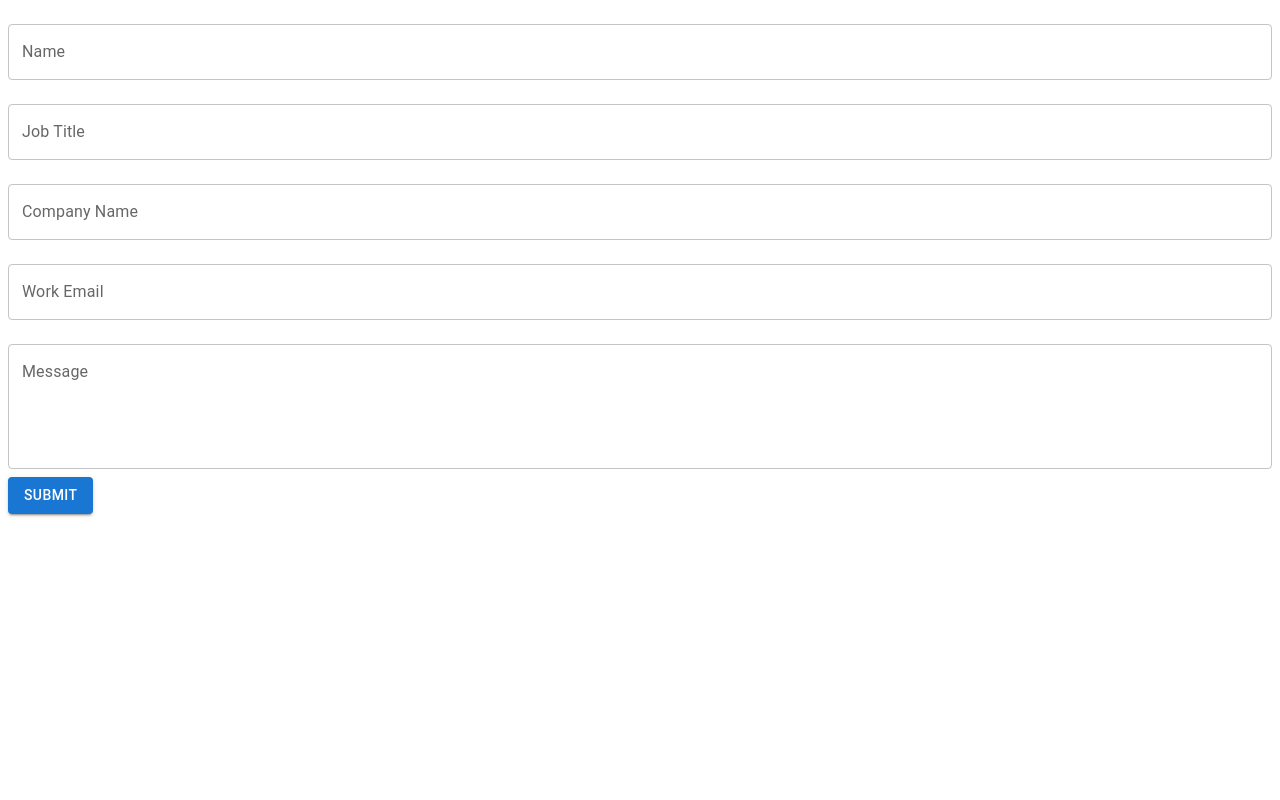
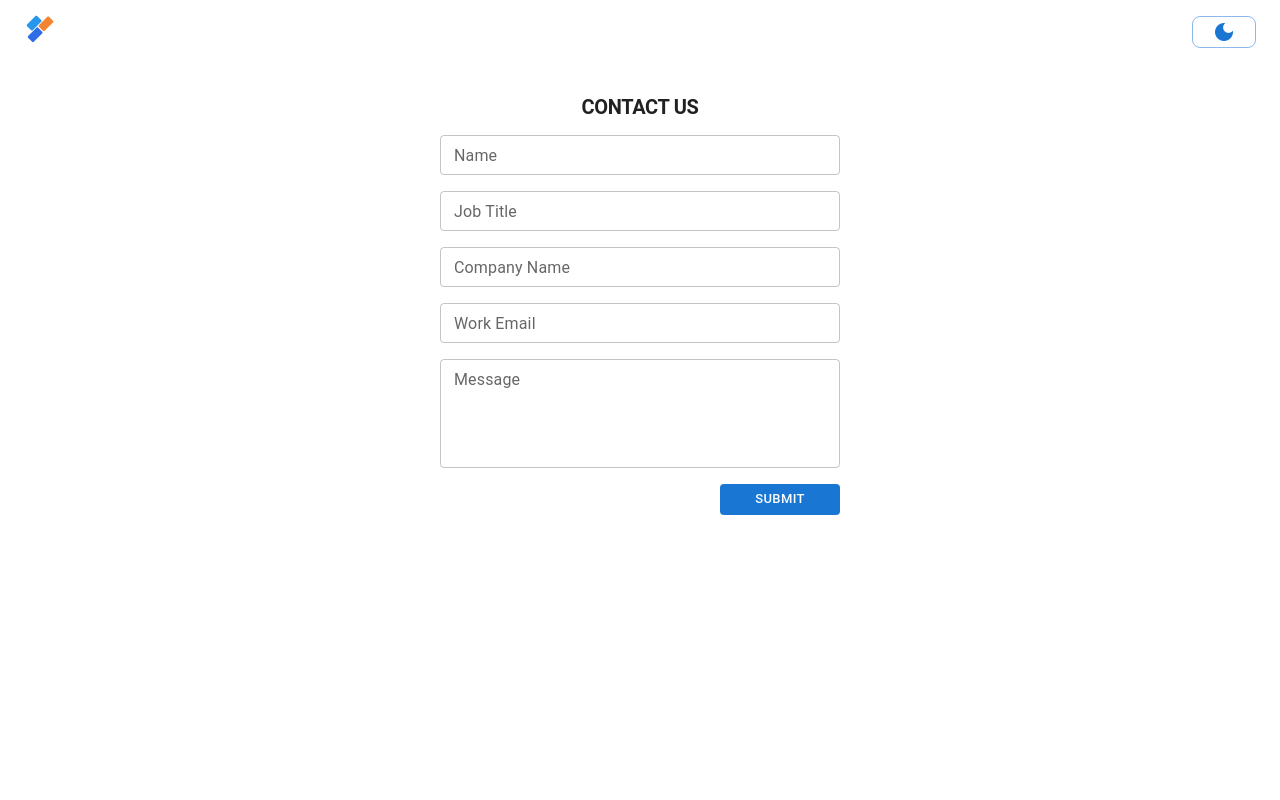
Before and after one commit to corpulent/website, a Next.js app: page /contact in a window 1280 px wide. Shown: the top 800 px of the page. Built offline with nearby package versions, Linux system fonts and the light colour scheme; no server answers.

Commit message:
feat: integrated contact form with the API

```diff
--- a/pages/contact.tsx
+++ b/pages/contact.tsx
@@ -1,7 +1,41 @@
-import React, { FunctionComponent, ReactElement } from "react";
+import React, { ReactElement } from "react";
 import { useFormik } from "formik";
-import { Button, TextField } from "@mui/material";
-import * as notion from "../utils/notion";
+import {
+  Button,
+  Container,
+  TextField,
+  Typography,
+  styled,
+} from "@mui/material";
+import { useCreateEnquiry } from "../hooks";
+import { PrimaryLayout } from "../components/layouts";
+import { TNextPageWithLayout } from "../types";
+
+const Root = styled(Container)``;
+
+const FormContainer = styled("div")`
+  display: flex;
+  flex-direction: column;
+  align-items: center;
+`;
+
+const Form = styled("form")`
+  display: flex;
+  flex-direction: column;
+  align-items: end;
+  width: 400px;
+  margin-top: ${({ theme }) => theme.spacing(2)};
+  row-gap: ${({ theme }) => theme.spacing(2)};
+`;
+
+const FormTitle = styled(Typography)`
+  font-size: 20px;
+  font-weight: 600;
+`;
+
+const Submit = styled(Button)`
+  width: 120px;
+`;
 
 interface IEnquiryFormValues {
   name: string;
@@ -19,10 +53,15 @@ const initialValues: IEnquiryFormValues = {
   message: "",
 };
 
-const EnquiryForm: FunctionComponent = (): ReactElement => {
+const EnquiryForm: TNextPageWithLayout = (): ReactElement => {
+  const createEnquiryMutation = useCreateEnquiry();
+
   const handleSubmit = (values: IEnquiryFormValues) => {
-    // Call your createEnquiry function here with the form values
-    notion.createEnquiryRow(values);
+    createEnquiryMutation.mutate(values, {
+      onSuccess: () => {
+        alert("We've successfully received your message. We'll get back to you ASAP.")
+      }
+    });
   };
 
   const formik = useFormik({
@@ -31,7 +70,10 @@ const EnquiryForm: FunctionComponent = (): ReactElement => {
   });
 
   return (
-    <form onSubmit={formik.handleSubmit}>
+    <Root>
+      <FormContainer>
+        <FormTitle variant="h1">CONTACT US</FormTitle>
+        <Form onSubmit={formik.handleSubmit}>
           <TextField
             id="name"
             name="name"
@@ -40,8 +82,8 @@ const EnquiryForm: FunctionComponent = (): ReactElement => {
             onChange={formik.handleChange}
             error={formik.touched.name && Boolean(formik.errors.name)}
             helperText={formik.touched.name && formik.errors.name}
-        fullWidth
-        margin="normal"
+            fullWidth={true}
+            size="small"
           />
 
           <TextField
@@ -52,8 +94,8 @@ const EnquiryForm: FunctionComponent = (): ReactElement => {
             onChange={formik.handleChange}
             error={formik.touched.jobTitle && Boolean(formik.errors.jobTitle)}
             helperText={formik.touched.jobTitle && formik.errors.jobTitle}
-        fullWidth
-        margin="normal"
+            fullWidth={true}
+            size="small"
           />
 
           <TextField
@@ -64,8 +106,8 @@ const EnquiryForm: FunctionComponent = (): ReactElement => {
             onChange={formik.handleChange}
             error={formik.touched.company && Boolean(formik.errors.company)}
             helperText={formik.touched.company && formik.errors.company}
-        fullWidth
-        margin="normal"
+            fullWidth={true}
+            size="small"
           />
 
           <TextField
@@ -76,8 +118,8 @@ const EnquiryForm: FunctionComponent = (): ReactElement => {
             onChange={formik.handleChange}
             error={formik.touched.email && Boolean(formik.errors.email)}
             helperText={formik.touched.email && formik.errors.email}
-        fullWidth
-        margin="normal"
+            fullWidth={true}
+            size="small"
           />
 
           <TextField
@@ -88,17 +130,30 @@ const EnquiryForm: FunctionComponent = (): ReactElement => {
             onChange={formik.handleChange}
             error={formik.touched.message && Boolean(formik.errors.message)}
             helperText={formik.touched.message && formik.errors.message}
-        fullWidth
-        margin="normal"
-        multiline
+            fullWidth={true}
+            multiline={true}
             rows={4}
+            size="small"
           />
 
-      <Button type="submit" variant="contained" color="primary">
+          <Submit
+            type="submit"
+            variant="contained"
+            color="primary"
+            size="small"
+            disabled={createEnquiryMutation.isLoading}
+            disableElevation={true}
+          >
             Submit
-      </Button>
-    </form>
+          </Submit>
+        </Form>
+      </FormContainer>
+    </Root>
   );
 };
 
+EnquiryForm.getLayout = (children: ReactElement): ReactElement => {
+  return <PrimaryLayout>{children}</PrimaryLayout>;
+};
+
 export default EnquiryForm;
```
Also changed, not shown: types/index.ts (+8 -0 lines). Lines whose indentation alone changed are shown as unchanged.
